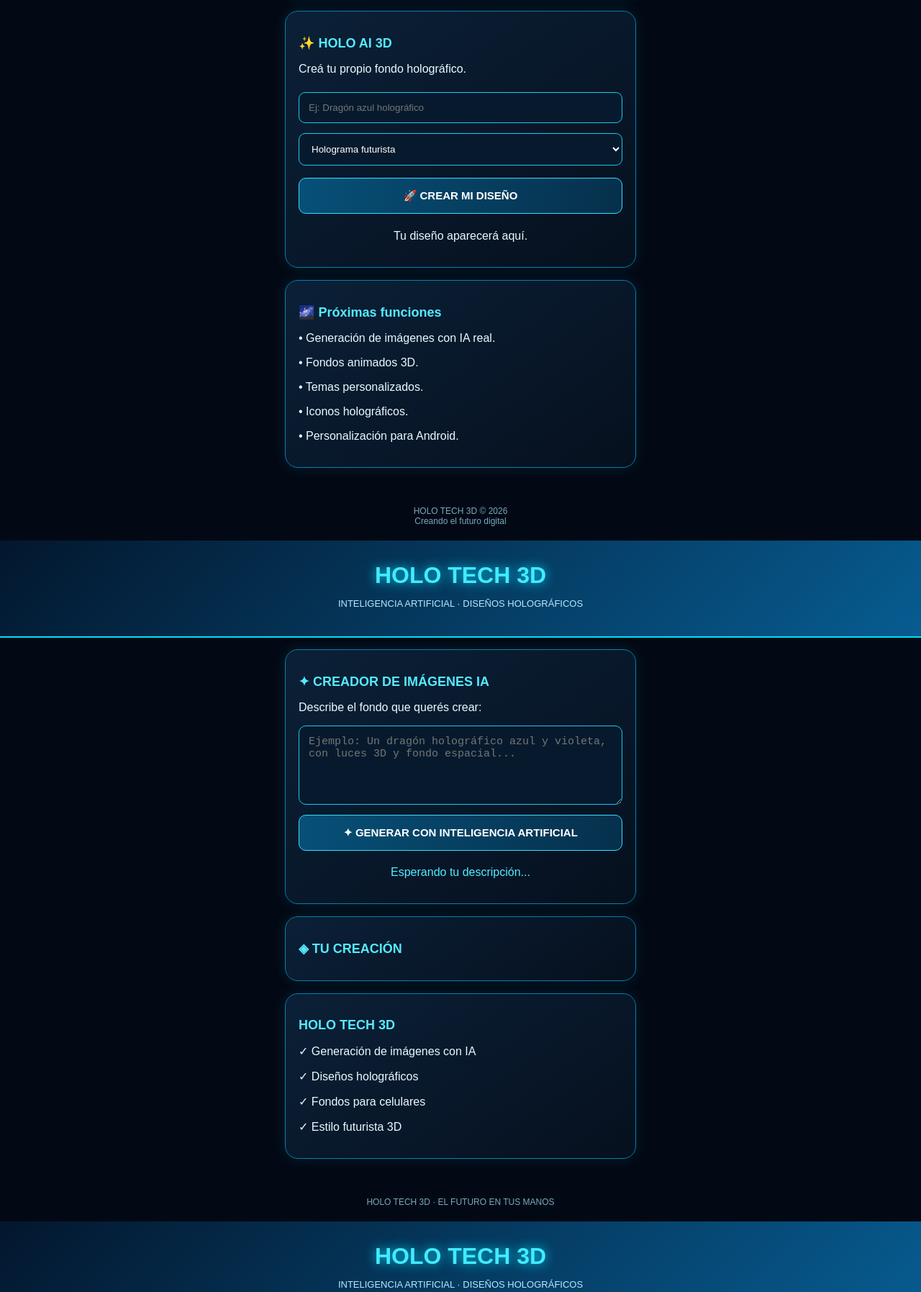
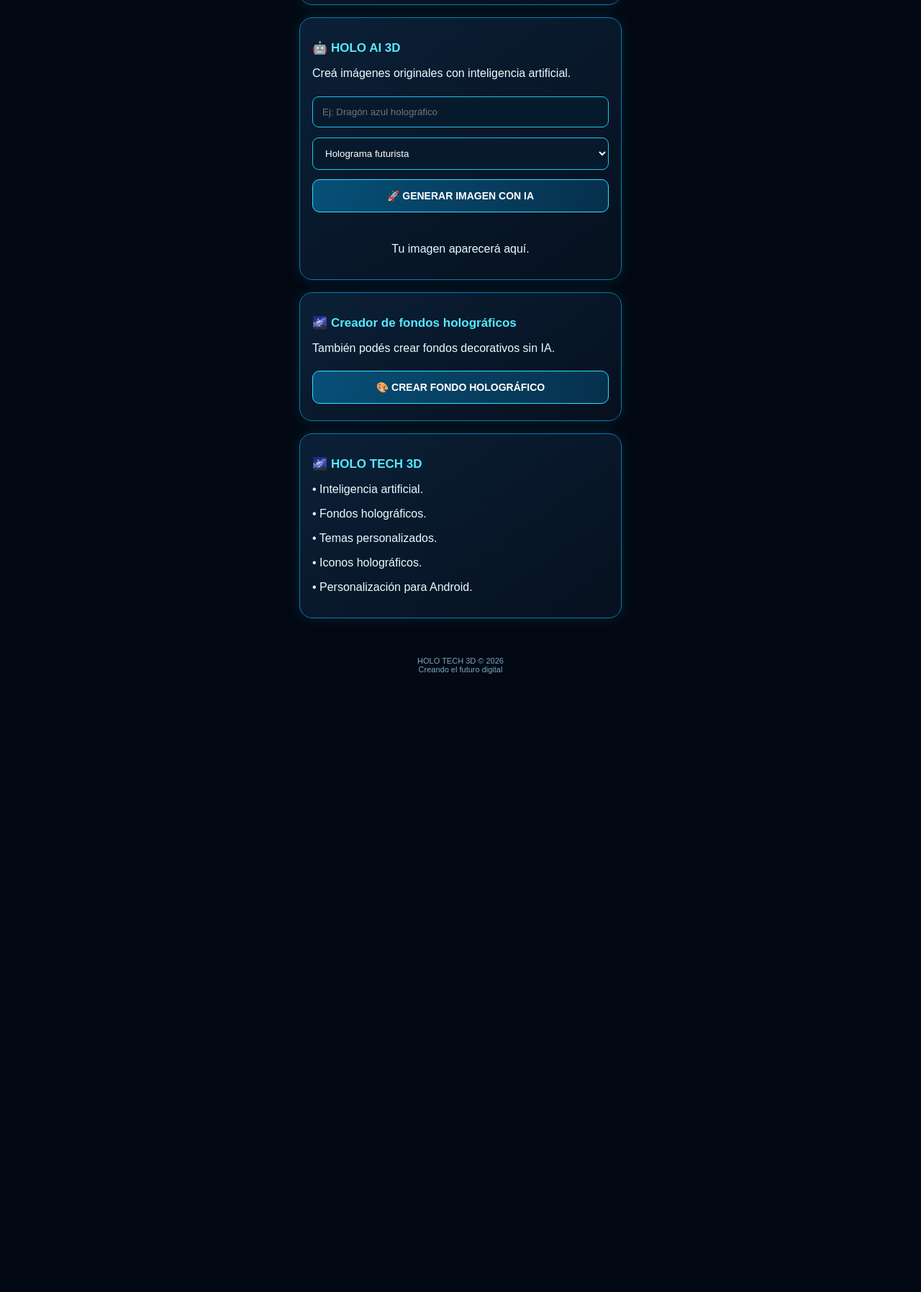
Before and after one commit to guillermopaez429-blip/holo-tech-3d, a plain HTML site: page index.html in a window 1280 px wide. Shown: the part 755-2550 px from the top of the page at 72% size. After the commit the page ends 1711 px from the top, so only its background shows below. Drawn offline with Linux system fonts and the light colour scheme.

Commit message:
Actualizar index.html

```diff
--- a/index.html
+++ b/index.html
@@ -18,7 +18,7 @@ header{
  background:linear-gradient(135deg,#03172e,#075c91);
  border-bottom:1px solid #00d9ff;
 }
-h1{color:#42eaff;text-shadow:0 0 15px #00cfff;margin:5px}
+h1{color:#42eaff;text-shadow:0 0 15px #00cfff}
 header p{color:#b5eaff;font-size:13px}
 main{padding:16px;max-width:480px;margin:auto}
 .panel{
@@ -51,22 +51,27 @@ button{
  color:white;background:linear-gradient(100deg,#075078,#06304c);
  font-size:14px;font-weight:bold;cursor:pointer;
 }
-button:active{background:#087da4}
+button:disabled{opacity:.5}
 input,select{
  width:100%;padding:13px;margin:7px 0;
  background:#071a2d;color:white;
  border:1px solid #19c8ee;border-radius:9px;
 }
-select option{background:#071a2d}
-.colors{display:flex;gap:12px;justify-content:center;margin:15px}
-.color{
- width:38px;height:38px;border-radius:50%;
- border:2px solid white;cursor:pointer;
+.colors{
+ display:flex;gap:12px;justify-content:center;margin:15px
 }
+.color{width:38px;height:38px;padding:0;border-radius:50%}
 #result{
  margin-top:15px;text-align:center;
+ overflow-wrap:anywhere;
 }
-#result svg{width:100%;max-width:280px;border-radius:12px}
+#result img{
+ width:100%;border-radius:12px;margin-top:10px;
+}
+#status{
+ color:#42eaff;text-align:center;
+ font-size:13px;min-height:20px;
+}
 footer{text-align:center;color:#79a9c1;font-size:11px;padding:20px}
 </style>
 </head>
@@ -91,7 +96,6 @@ footer{text-align:center;color:#79a9c1;font-size:11px;padding:20px}
 </div>
 
 <h2>🎨 Elegí tu color</h2>
-
 <div class="colors">
 <button class="color" style="background:#00dfff" onclick="changeColor('#00dfff')"></button>
 <button class="color" style="background:#a855f7" onclick="changeColor('#a855f7')"></button>
@@ -101,8 +105,8 @@ footer{text-align:center;color:#79a9c1;font-size:11px;padding:20px}
 </section>
 
 <section class="panel">
-<h2>✨ HOLO AI 3D</h2>
-<p>Creá tu propio fondo holográfico.</p>
+<h2>🤖 HOLO AI 3D</h2>
+<p>Creá imágenes originales con inteligencia artificial.</p>
 
 <input id="prompt" placeholder="Ej: Dragón azul holográfico">
 
@@ -114,21 +118,39 @@ footer{text-align:center;color:#79a9c1;font-size:11px;padding:20px}
 <option value="tecnologico">Tecnología abstracta</option>
 </select>
 
-<button onclick="createDesign()">🚀 CREAR MI DISEÑO</button>
+<button id="aiButton" onclick="createAI()">
+🚀 GENERAR IMAGEN CON IA
+</button>
 
+<div id="status"></div>
 <div id="result">
-<p>Tu diseño aparecerá aquí.</p>
+<p>Tu imagen aparecerá aquí.</p>
 </div>
 
-<button id="download" style="display:none" onclick="downloadDesign()">
-⬇ DESCARGAR FONDO
+<button id="saveAI" style="display:none" onclick="openImage()">
+🖼️ ABRIR IMAGEN PARA GUARDAR
 </button>
 </section>
 
 <section class="panel">
-<h2>🌌 Próximas funciones</h2>
-<p>• Generación de imágenes con IA real.</p>
-<p>• Fondos animados 3D.</p>
+<h2>🌌 Creador de fondos holográficos</h2>
+<p>También podés crear fondos decorativos sin IA.</p>
+
+<button onclick="createDesign()">
+🎨 CREAR FONDO HOLOGRÁFICO
+</button>
+
+<div id="svgResult"></div>
+
+<button id="downloadSVG" style="display:none" onclick="downloadDesign()">
+⬇ DESCARGAR FONDO SVG
+</button>
+</section>
+
+<section class="panel">
+<h2>🌌 HOLO TECH 3D</h2>
+<p>• Inteligencia artificial.</p>
+<p>• Fondos holográficos.</p>
 <p>• Temas personalizados.</p>
 <p>• Iconos holográficos.</p>
 <p>• Personalización para Android.</p>
@@ -141,38 +163,96 @@ HOLO TECH 3D © 2026<br>
 Creando el futuro digital
 </footer>
 
+<script src="https://js.puter.com/v2/"></script>
+
 <script>
-let currentColor = "#00dfff";
-let currentSVG = "";
+let currentColor="#00dfff";
+let currentImage="";
+let currentSVG="";
 
 function changeColor(color){
- currentColor = color;
- document.getElementById("phone").style.borderColor = color;
- document.getElementById("phone").style.boxShadow = "0 0 25px "+color+"88";
- document.getElementById("orb").style.boxShadow = "0 0 30px "+color;
- document.getElementById("orb").style.background =
+ currentColor=color;
+ document.getElementById("phone").style.borderColor=color;
+ document.getElementById("phone").style.boxShadow="0 0 25px "+color+"88";
+ document.getElementById("orb").style.boxShadow="0 0 30px "+color;
+ document.getElementById("orb").style.background=
  "radial-gradient(circle at 35% 30%,white,"+color+" 25%,#0759a0 65%,#020914)";
 }
 
-function escapeXML(text){
- return text.replace(/[&<>"']/g,function(c){
- return {"&":"&amp;","<":"&lt;",">":"&gt;",'"':"&quot;","'":"&apos;"}[c];
+async function createAI(){
+
+ const prompt=document.getElementById("prompt").value.trim();
+ const style=document.getElementById("style").value;
+ const result=document.getElementById("result");
+ const status=document.getElementById("status");
+ const button=document.getElementById("aiButton");
+
+ if(!prompt){
+  status.textContent="⚠️ Escribí qué imagen querés crear.";
+  return;
+ }
+
+ if(!window.puter || !puter.ai){
+  status.textContent="No se pudo cargar Puter AI. Revisá tu conexión.";
+  return;
+ }
+
+ button.disabled=true;
+ button.textContent="⏳ GENERANDO...";
+ status.textContent="La inteligencia artificial está trabajando...";
+ result.innerHTML="";
+ document.getElementById("saveAI").style.display="none";
+
+ const styles={
+  futurista:"futuristic holographic 3D art, luminous blue technology",
+  cyberpunk:"cyberpunk neon art, pink and purple lights",
+  galaxia:"deep space galaxy, cosmic 3D effects",
+  cristal:"translucent holographic crystal, glowing reflections",
+  tecnologico:"advanced abstract technology, green neon effects"
+ };
+
+ try{
+
+  const finalPrompt=prompt+", "+styles[style]+
+  ", highly detailed, beautiful digital artwork, vertical wallpaper";
+
+  const img=await puter.ai.txt2img(finalPrompt,{
+   aspect_ratio:"9:16"
   });
+
+  currentImage=img.src;
+
+  img.alt="Imagen creada con HOLO AI 3D";
+  img.style.width="100%";
+  img.style.borderRadius="12px";
+
+  result.appendChild(img);
+
+  status.textContent="✨ ¡Tu imagen fue creada correctamente!";
+  document.getElementById("saveAI").style.display="block";
+
+ }catch(error){
+
+  console.error(error);
+  status.textContent="No se pudo generar la imagen. Intentá nuevamente.";
+
+ }finally{
+
+  button.disabled=false;
+  button.textContent="🚀 GENERAR IMAGEN CON IA";
+
+ }
+}
+
+function openImage(){
+ if(currentImage){
+  window.open(currentImage,"_blank");
+ }
 }
 
 function createDesign(){
- const prompt = document.getElementById("prompt").value.trim();
- const style = document.getElementById("style").value;
- const result = document.getElementById("result");
 
- if(!prompt){
- result.innerHTML = "<p>⚠️ Escribí qué fondo querés crear.</p>";
- document.getElementById("download").style.display="none";
- return;
- }
-
- const description = escapeXML(prompt);
- const palette = {
+ const palette={
   futurista:["#061b48","#00dfff"],
   cyberpunk:["#310044","#ff42b3"],
   galaxia:["#10052e","#a855f7"],
@@ -180,10 +260,12 @@ function createDesign(){
   tecnologico:["#061a30","#00ff99"]
  };
 
- const colors = palette[style];
+ const style=document.getElementById("style").value;
+ const colors=palette[style];
 
- currentSVG = `
- <svg xmlns="http://www.w3.org/2000/svg" width="1080" height="1920" viewBox="0 0 1080 1920">
+ currentSVG=`
+ <svg xmlns="http://www.w3.org/2000/svg"
+ width="1080" height="1920" viewBox="0 0 1080 1920">
  <defs>
  <linearGradient id="bg" x1="0" y1="0" x2="1" y2="1">
  <stop stop-color="${colors[0]}"/>
@@ -196,375 +278,35 @@ function createDesign(){
  </defs>
  <rect width="1080" height="1920" fill="url(#bg)"/>
  <circle cx="540" cy="780" r="390" fill="url(#glow)"/>
- <circle cx="540" cy="780" r="240" fill="none" stroke="${colors[1]}" stroke-width="5"/>
- <circle cx="540" cy="780" r="190" fill="none" stroke="${colors[1]}" stroke-width="3" stroke-dasharray="15 20"/>
- <path d="M0 1100 L540 300 L1080 1100" fill="none" stroke="${colors[1]}" stroke-width="3" opacity=".5"/>
- <text x="540" y="1370" font-size="52" fill="white" text-anchor="middle">${description}</text>
- <text x="540" y="1480" font-size="38" fill="${colors[1]}" text-anchor="middle">HOLO TECH 3D</text>
+ <circle cx="540" cy="780" r="240" fill="none"
+ stroke="${colors[1]}" stroke-width="5"/>
+ <circle cx="540" cy="780" r="190" fill="none"
+ stroke="${colors[1]}" stroke-width="3" stroke-dasharray="15 20"/>
+ <path d="M0 1100 L540 300 L1080 1100"
+ fill="none" stroke="${colors[1]}" stroke-width="3"/>
+ <text x="540" y="1370" font-size="70" fill="white"
+ text-anchor="middle">HOLO TECH 3D</text>
  </svg>`;
 
- result.innerHTML = currentSVG;
- document.getElementById("download").style.display="block";
+ document.getElementById("svgResult").innerHTML=currentSVG;
+ document.getElementById("downloadSVG").style.display="block";
 }
 
 function downloadDesign(){
+
  if(!currentSVG)return;
- const blob = new Blob([currentSVG],{type:"image/svg+xml"});
- const url = URL.createObjectURL(blob);
- const link = document.createElement("a");
- link.href = url;
- link.download = "holo-tech-3d.svg";
+
+ const blob=new Blob([currentSVG],{type:"image/svg+xml"});
+ const url=URL.createObjectURL(blob);
+ const link=document.createElement("a");
+
+ link.href=url;
+ link.download="holo-tech-3d.svg";
  link.click();
+
  setTimeout(()=>URL.revokeObjectURL(url),1000);
 }
 </script>
 
 </body>
 </html>
-
-<!DOCTYPE html>
-<html lang="es">
-<head>
-<meta charset="UTF-8">
-<meta name="viewport" content="width=device-width, initial-scale=1">
-<title>HOLO TECH 3D AI</title>
-
-<script src="https://js.puter.com/v2/"></script>
-
-<style>
-*{box-sizing:border-box}
-body{
- margin:0;
- background:#030914;
- color:#e8faff;
- font-family:Arial,sans-serif;
-}
-header{
- text-align:center;
- padding:25px 12px;
- background:linear-gradient(135deg,#03172e,#075c91);
- border-bottom:2px solid #00dfff;
-}
-h1{color:#42eaff;text-shadow:0 0 15px #00dfff}
-main{max-width:520px;margin:auto;padding:16px}
-.panel{
- background:linear-gradient(145deg,#0b2037,#06101e);
- border:1px solid #087eaa;
- border-radius:18px;
- padding:18px;
- margin-bottom:17px;
- box-shadow:0 0 18px #007b9c33;
-}
-h2{color:#54eaff;font-size:18px}
-textarea{
- width:100%;
- min-height:110px;
- padding:13px;
- border-radius:10px;
- border:1px solid #19c8ee;
- background:#071a2d;
- color:white;
- font-size:15px;
-}
-button{
- width:100%;
- padding:15px;
- margin-top:10px;
- border:1px solid #32dfff;
- border-radius:10px;
- color:white;
- background:linear-gradient(100deg,#075078,#06304c);
- font-weight:bold;
- font-size:15px;
-}
-button:disabled{opacity:.5}
-#resultado{
- width:100%;
- margin-top:15px;
- border-radius:14px;
- display:none;
-}
-#estado{
- color:#54eaff;
- text-align:center;
- margin-top:15px;
-}
-footer{text-align:center;color:#79a9c1;padding:20px;font-size:12px}
-</style>
-</head>
-
-<body>
-
-<header>
-<h1>HOLO TECH 3D</h1>
-<p>INTELIGENCIA ARTIFICIAL · DISEÑOS HOLOGRÁFICOS</p>
-</header>
-
-<main>
-
-<div class="panel">
-<h2>✦ CREADOR DE IMÁGENES IA</h2>
-<p>Describe el fondo que querés crear:</p>
-
-<textarea id="prompt" placeholder="Ejemplo: Un dragón holográfico azul y violeta, con luces 3D y fondo espacial..."></textarea>
-
-<button onclick="generar()">✦ GENERAR CON INTELIGENCIA ARTIFICIAL</button>
-
-<p id="estado">Esperando tu descripción...</p>
-</div>
-
-<div class="panel">
-<h2>◈ TU CREACIÓN</h2>
-
-<img id="resultado" alt="Imagen generada por IA">
-
-<a id="descarga" style="display:none;color:#54eaff"
-download="holo-tech-3d.png">
-<button>⬇ DESCARGAR IMAGEN</button>
-</a>
-</div>
-
-<div class="panel">
-<h2>HOLO TECH 3D</h2>
-<p>✓ Generación de imágenes con IA</p>
-<p>✓ Diseños holográficos</p>
-<p>✓ Fondos para celulares</p>
-<p>✓ Estilo futurista 3D</p>
-</div>
-
-</main>
-
-<footer>
-HOLO TECH 3D · EL FUTURO EN TUS MANOS
-</footer>
-
-<script>
-async function generar(){
-
- const prompt=document.getElementById("prompt").value.trim();
- const estado=document.getElementById("estado");
- const boton=document.querySelector("button");
- const resultado=document.getElementById("resultado");
- const descarga=document.getElementById("descarga");
-
- if(!prompt){
-  estado.textContent="Escribí una descripción primero.";
-  return;
- }
-
- boton.disabled=true;
- boton.textContent="GENERANDO TU DISEÑO...";
- estado.textContent="La inteligencia artificial está trabajando...";
-
- resultado.style.display="none";
- descarga.style.display="none";
-
- try{
-
-  const texto =
-  "Create a stunning vertical 9:16 smartphone wallpaper, " +
-  "high quality, ultra detailed 3D holographic art, " +
-  "glowing neon lights, cinematic depth, futuristic design. " +
-  "Image description: " + prompt;
-
-  const imagen=await puter.ai.txt2img(texto);
-
-  resultado.src=imagen.src;
-  resultado.style.display="block";
-
-  descarga.href=imagen.src;
-  descarga.style.display="block";
-
-  estado.textContent="¡Tu diseño fue generado con IA!";
-
- }catch(error){
-
-  estado.textContent="Error al generar. Revisá tu conexión o acceso a Puter.";
-
-  console.error(error);
-
- }finally{
-
-  boton.disabled=false;
-  boton.textContent="✦ GENERAR CON INTELIGENCIA ARTIFICIAL";
-
- }
-}
-</script>
-
-</body>
-</html>
-
-
-<!DOCTYPE html>
-<html lang="es">
-<head>
-<meta charset="UTF-8">
-<meta name="viewport" content="width=device-width, initial-scale=1">
-<title>HOLO TECH 3D AI</title>
-
-<script src="https://js.puter.com/v2/"></script>
-
-<style>
-*{box-sizing:border-box}
-body{
- margin:0;
- background:#030914;
- color:#e8faff;
- font-family:Arial,sans-serif;
-}
-header{
- text-align:center;
- padding:25px 12px;
- background:linear-gradient(135deg,#03172e,#075c91);
- border-bottom:2px solid #00dfff;
-}
-h1{color:#42eaff;text-shadow:0 0 15px #00dfff}
-main{max-width:520px;margin:auto;padding:16px}
-.panel{
- background:linear-gradient(145deg,#0b2037,#06101e);
- border:1px solid #087eaa;
- border-radius:18px;
- padding:18px;
- margin-bottom:17px;
- box-shadow:0 0 18px #007b9c33;
-}
-h2{color:#54eaff;font-size:18px}
-textarea{
- width:100%;
- min-height:110px;
- padding:13px;
- border-radius:10px;
- border:1px solid #19c8ee;
- background:#071a2d;
- color:white;
- font-size:15px;
-}
-button{
- width:100%;
- padding:15px;
- margin-top:10px;
- border:1px solid #32dfff;
- border-radius:10px;
- color:white;
- background:linear-gradient(100deg,#075078,#06304c);
- font-weight:bold;
- font-size:15px;
-}
-button:disabled{opacity:.5}
-#resultado{
- width:100%;
- margin-top:15px;
- border-radius:14px;
- display:none;
-}
-#estado{
- color:#54eaff;
- text-align:center;
- margin-top:15px;
-}
-footer{text-align:center;color:#79a9c1;padding:20px;font-size:12px}
-</style>
-</head>
-
-<body>
-
-<header>
-<h1>HOLO TECH 3D</h1>
-<p>INTELIGENCIA ARTIFICIAL · DISEÑOS HOLOGRÁFICOS</p>
-</header>
-
-<main>
-
-<div class="panel">
-<h2>✦ CREADOR DE IMÁGENES IA</h2>
-<p>Describe el fondo que querés crear:</p>
-
-<textarea id="prompt" placeholder="Ejemplo: Un dragón holográfico azul y violeta, con luces 3D y fondo espacial..."></textarea>
-
-<button onclick="generar()">✦ GENERAR CON INTELIGENCIA ARTIFICIAL</button>
-
-<p id="estado">Esperando tu descripción...</p>
-</div>
-
-<div class="panel">
-<h2>◈ TU CREACIÓN</h2>
-
-<img id="resultado" alt="Imagen generada por IA">
-
-<a id="descarga" style="display:none;color:#54eaff"
-download="holo-tech-3d.png">
-<button>⬇ DESCARGAR IMAGEN</button>
-</a>
-</div>
-
-<div class="panel">
-<h2>HOLO TECH 3D</h2>
-<p>✓ Generación de imágenes con IA</p>
-<p>✓ Diseños holográficos</p>
-<p>✓ Fondos para celulares</p>
-<p>✓ Estilo futurista 3D</p>
-</div>
-
-</main>
-
-<footer>
-HOLO TECH 3D · EL FUTURO EN TUS MANOS
-</footer>
-
-<script>
-async function generar(){
-
- const prompt=document.getElementById("prompt").value.trim();
- const estado=document.getElementById("estado");
- const boton=document.querySelector("button");
- const resultado=document.getElementById("resultado");
- const descarga=document.getElementById("descarga");
-
- if(!prompt){
-  estado.textContent="Escribí una descripción primero.";
-  return;
- }
-
- boton.disabled=true;
- boton.textContent="GENERANDO TU DISEÑO...";
- estado.textContent="La inteligencia artificial está trabajando...";
-
- resultado.style.display="none";
- descarga.style.display="none";
-
- try{
-
-  const texto =
-  "Create a stunning vertical 9:16 smartphone wallpaper, " +
-  "high quality, ultra detailed 3D holographic art, " +
-  "glowing neon lights, cinematic depth, futuristic design. " +
-  "Image description: " + prompt;
-
-  const imagen=await puter.ai.txt2img(texto);
-
-  resultado.src=imagen.src;
-  resultado.style.display="block";
-
-  descarga.href=imagen.src;
-  descarga.style.display="block";
-
-  estado.textContent="¡Tu diseño fue generado con IA!";
-
- }catch(error){
-
-  estado.textContent="Error al generar. Revisá tu conexión o acceso a Puter.";
-
-  console.error(error);
-
- }finally{
-
-  boton.disabled=false;
-  boton.textContent="✦ GENERAR CON INTELIGENCIA ARTIFICIAL";
-
- }
-}
-</script>
-
-</body>
-</html>
```
Lines whose indentation alone changed are shown as unchanged.
